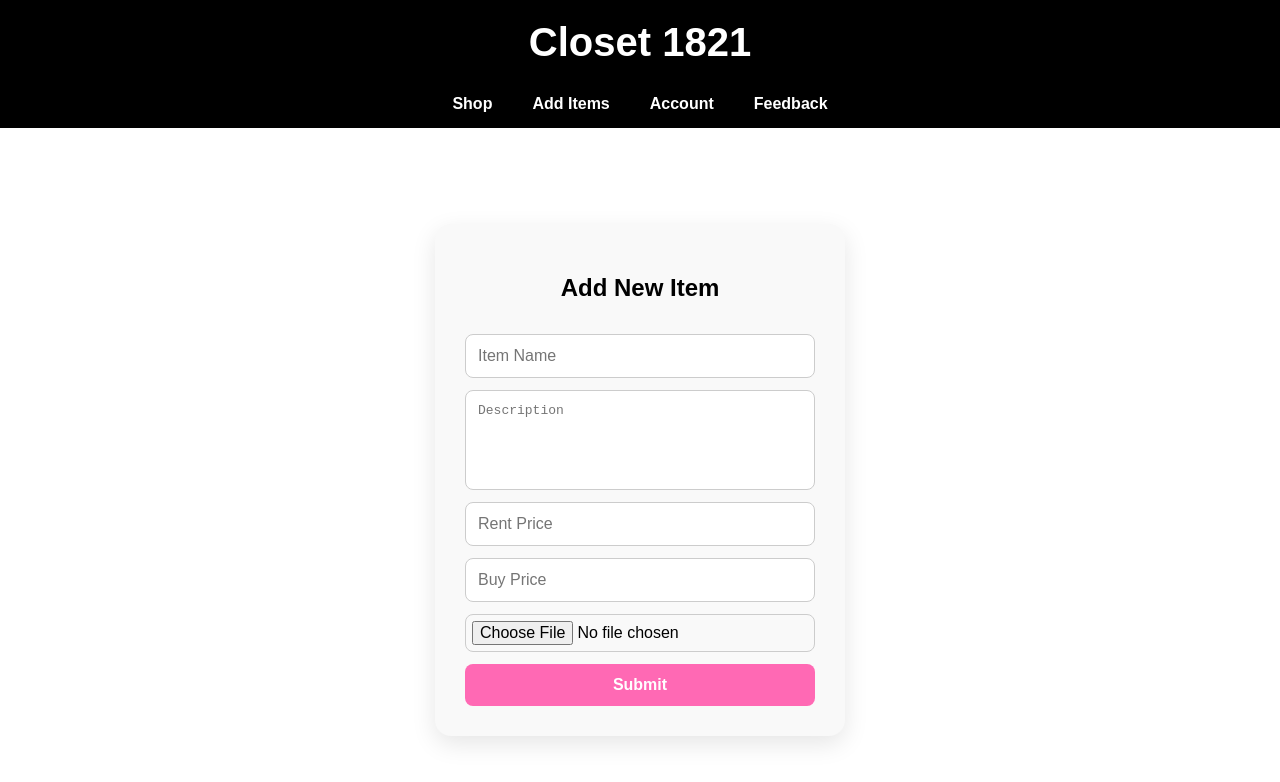
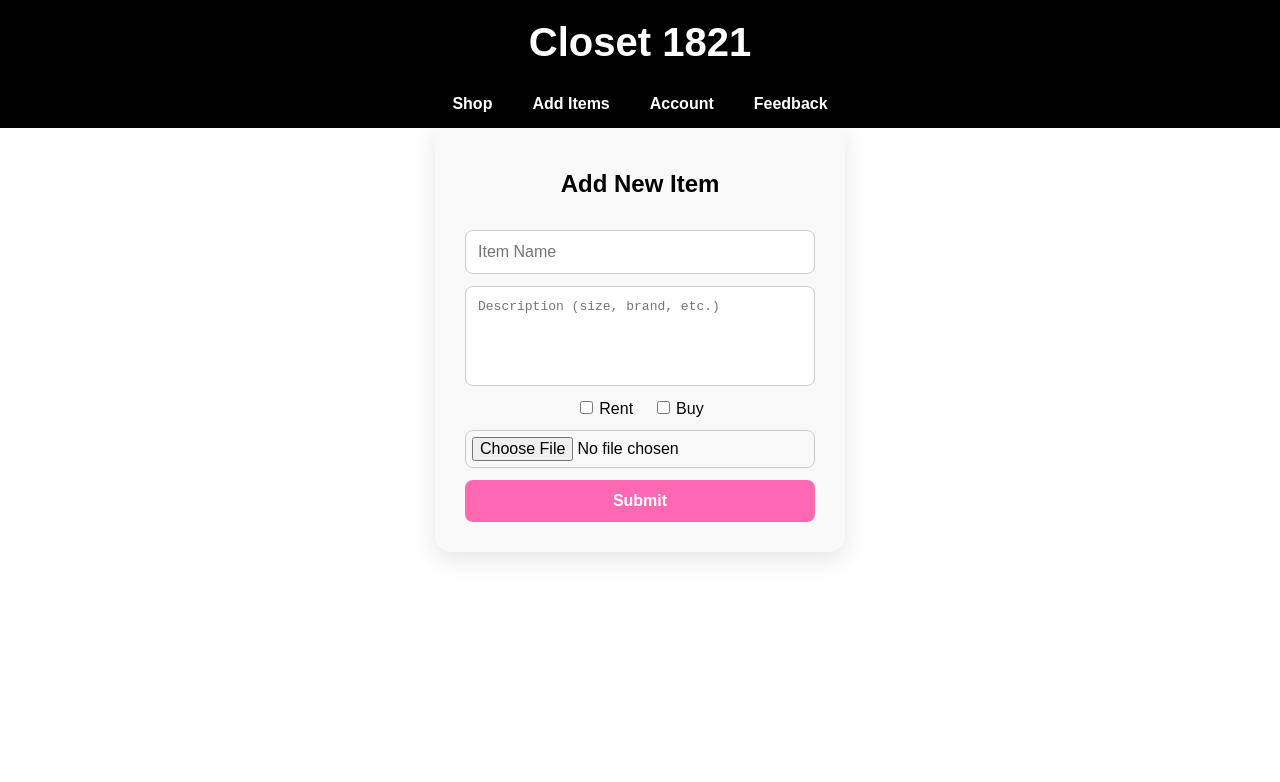
Before and after one commit to chloen3/Closet-Project, a React (Create React App) app in the folder frontend/: page /add in a window 1280 px wide. Shown: the top 782 px of the page. Built offline with nearby package versions, Linux system fonts and the light colour scheme.

Commit message:
im eating

```diff
--- a/frontend/src/pages/Account.js
+++ b/frontend/src/pages/Account.js
@@ -41,8 +41,26 @@ function Account() {
           margin: '0 auto'
         }}>
           {items.map(item => (
-            <div key={item.id} style={cardStyle}>
-              <button onClick={() => deleteItem(item.id)} style={btnStyle}>✖</button>
+            <div
+              key={item.id}
+              style={cardStyle}
+              onMouseEnter={e => {
+                e.currentTarget.style.transform = 'scale(1.05)';
+                e.currentTarget.style.boxShadow = '0 6px 12px rgba(0,0,0,0.15)';
+              }}
+              onMouseLeave={e => {
+                e.currentTarget.style.transform = 'scale(1)';
+                e.currentTarget.style.boxShadow = '0 4px 8px rgba(0,0,0,0.1)';
+              }}
+            >
+              <button
+                onClick={() => deleteItem(item.id)}
+                style={btnStyle}
+                onMouseEnter={e => e.currentTarget.style.color = '#FF1493'}
+                onMouseLeave={e => e.currentTarget.style.color = '#FF69B4'}
+              >
+                ✖
+              </button>
               <img
                 src={item.image_path}
                 alt={item.name}
@@ -74,7 +92,9 @@ const cardStyle = {
   position: 'relative',
   width: '100%',
   maxWidth: '220px',
-  margin: '0 auto'
+  margin: '0 auto',
+  transition: 'transform 0.3s ease, box-shadow 0.3s ease',
+  cursor: 'pointer'
 };
 
 const btnStyle = {
@@ -85,7 +105,8 @@ const btnStyle = {
   border: 'none',
   fontSize: '20px',
   cursor: 'pointer',
-  color: '#FF69B4'
+  color: '#FF69B4',
+  transition: 'color 0.2s ease'
 };
 
 export default Account;
--- a/frontend/src/pages/AddItem.js
+++ b/frontend/src/pages/AddItem.js
@@ -10,6 +10,9 @@ function AddItem() {
     buy_price: '',
     image: null
   });
+
+  const [isRent, setIsRent] = useState(false);
+  const [isBuy, setIsBuy] = useState(false);
 
   const navigate = useNavigate();
 
@@ -24,6 +27,9 @@ function AddItem() {
 
   const submit = () => {
     if (!form.name || !form.image) return alert('Name and image are required.');
+    if (isRent && !form.rent_price) return alert('Please enter a rent price.');
+    if (isBuy && !form.buy_price) return alert('Please enter a buy price.');
+
     const data = new FormData();
     Object.entries(form).forEach(([key, value]) => data.append(key, value));
 
@@ -53,29 +59,57 @@ function AddItem() {
             style={inputStyle}
           />
           <textarea
-            placeholder="Description"
+            placeholder="Description (size, brand, etc.)"
             name="description"
             onChange={handleChange}
             style={{ ...inputStyle, height: '100px', resize: 'none' }}
           />
+
+          <div style={{ display: 'flex', justifyContent: 'center', gap: '20px' }}>
+            <label>
+              <input
+                type="checkbox"
+                checked={isRent}
+                onChange={() => setIsRent(prev => !prev)}
+                style={{ marginRight: '6px' }}
+              />
+              Rent
+            </label>
+            <label>
+              <input
+                type="checkbox"
+                checked={isBuy}
+                onChange={() => setIsBuy(prev => !prev)}
+                style={{ marginRight: '6px' }}
+              />
+              Buy
+            </label>
+          </div>
+
+          {isRent && (
             <input
               placeholder="Rent Price"
               name="rent_price"
               onChange={handleChange}
               style={inputStyle}
             />
+          )}
+          {isBuy && (
             <input
               placeholder="Buy Price"
               name="buy_price"
               onChange={handleChange}
               style={inputStyle}
             />
+          )}
+
           <input
             type="file"
             accept="image/*"
             onChange={handleImage}
             style={{ ...inputStyle, padding: '6px' }}
           />
+
           <button
             onClick={submit}
             style={buttonStyle}
@@ -93,10 +127,10 @@ function AddItem() {
 const containerStyle = {
   display: 'flex',
   justifyContent: 'center',
-  alignItems: 'center',
-  height: '100vh',
-  backgroundColor: '#fff',
-  paddingTop: '80px'
+  alignItems: 'flex-start',
+  minHeight: '100vh',
+  paddingTop: '120px',
+  backgroundColor: '#fff'
 };
 
 const formStyle = {
--- a/frontend/src/pages/Feedback.js
+++ b/frontend/src/pages/Feedback.js
@@ -42,6 +42,19 @@ function Feedback() {
   );
 }
 
+document.addEventListener('focusin', (e) => {
+    if (e.target.tagName === 'INPUT' || e.target.tagName === 'TEXTAREA') {
+      e.target.style.borderColor = '#FF69B4';
+      e.target.style.boxShadow = '0 0 0 2px rgba(255, 105, 180, 0.2)';
+    }
+  });
+  document.addEventListener('focusout', (e) => {
+    if (e.target.tagName === 'INPUT' || e.target.tagName === 'TEXTAREA') {
+      e.target.style.borderColor = '#ccc';
+      e.target.style.boxShadow = 'none';
+    }
+  });
+
 const formStyle = {
   maxWidth: '600px',
   margin: '0 auto',
--- a/frontend/src/pages/Home.js
+++ b/frontend/src/pages/Home.js
@@ -24,13 +24,27 @@ function Home() {
           margin: '0 auto'
         }}>
           {items.map(item => (
-            <div key={item.id} style={cardStyle}>
+            <div
+              key={item.id}
+              style={cardStyle}
+              onMouseEnter={e => {
+                e.currentTarget.style.transform = 'scale(1.05)';
+                e.currentTarget.style.boxShadow = '0 6px 12px rgba(0,0,0,0.15)';
+              }}
+              onMouseLeave={e => {
+                e.currentTarget.style.transform = 'scale(1)';
+                e.currentTarget.style.boxShadow = '0 4px 8px rgba(0,0,0,0.1)';
+              }}
+            >
               <img
                 src={item.image_path}
                 alt={item.name}
-                style={imageStyle}
-                onMouseEnter={e => e.currentTarget.style.transform = 'scale(1.05)'}
-                onMouseLeave={e => e.currentTarget.style.transform = 'scale(1)'}
+                style={{
+                  width: '100%',
+                  height: '260px',
+                  objectFit: 'cover',
+                  borderRadius: '10px'
+                }}
               />
               <h3>{item.name}</h3>
               <p>{item.description}</p>
@@ -51,15 +65,8 @@ const cardStyle = {
   boxShadow: '0 4px 8px rgba(0,0,0,0.1)',
   textAlign: 'center',
   width: '100%',
-  maxWidth: '220px'
-};
-
-const imageStyle = {
-  width: '100%',
-  height: '260px',
-  objectFit: 'cover',
-  borderRadius: '10px',
-  transition: 'transform 0.3s ease',
+  maxWidth: '220px',
+  transition: 'transform 0.3s ease, box-shadow 0.3s ease',
   cursor: 'pointer'
 };
 
```
Lines whose indentation alone changed are shown as unchanged.
